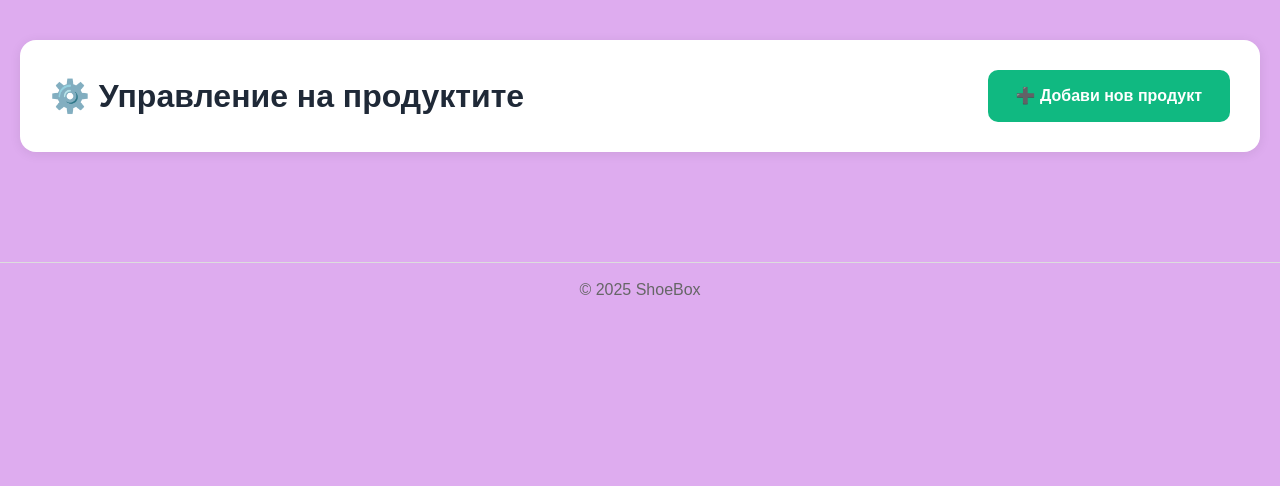
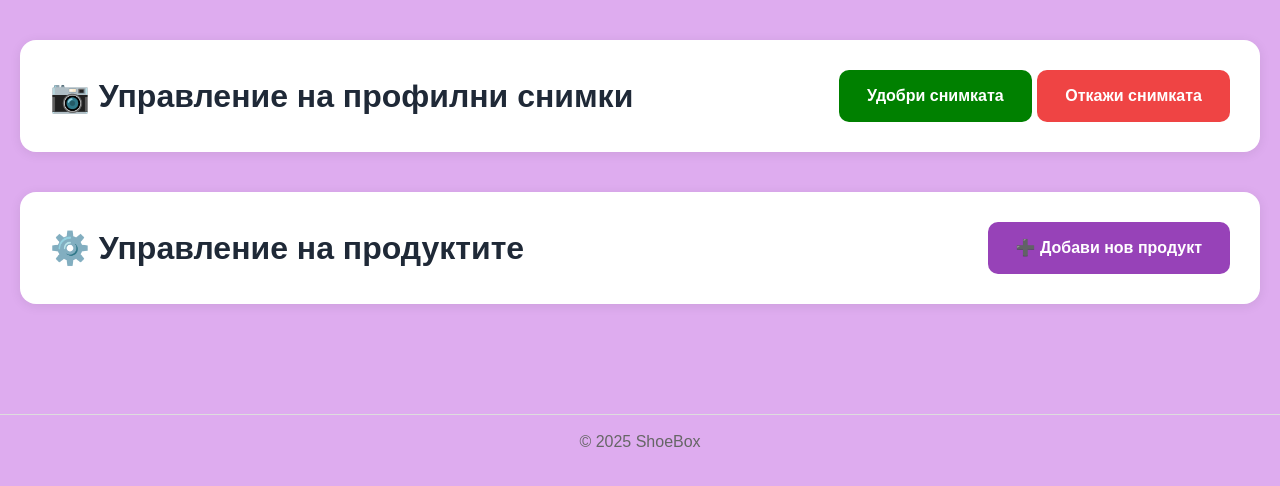
Before and after one commit to MIDimova21/ShoesProject, a Flask app: page /admin/products in a window 1280 px wide. Shown: the part 129-615 px from the top of the page. Run offline with Flask 3, Linux system fonts and the light colour scheme; data that the repository does not hold is empty; some libraries are stand-ins or nearby versions.

Commit message:
Add approving profile picture functionality

```diff
--- a/FlaskProject/controllers/admin_controller.py
+++ b/FlaskProject/controllers/admin_controller.py
@@ -1,5 +1,6 @@
 from flask import Blueprint, render_template, redirect, url_for, request, flash
 from FlaskProject import db
+from FlaskProject.services.auth_service import User
 
 from FlaskProject.services.catalog_service import Products, Trainers, Boots, Formal, Sneakers, Sandals
 
@@ -85,3 +86,20 @@ def delete_product(product_id):
         flash("Продуктът не беше открит!")
 
     return redirect(url_for("admin.manage_products"))
+
+
+@admin_bp.route("user/approve/picture")
+def approve_picture():
+    users = User.query.all()
+    for user in users:
+        user.is_picture_approved = True
+    db.session.commit()
+    return redirect(url_for("admin.manage_products"))
+
+@admin_bp.route("user/reject/picture")
+def reject_picture():
+    users = User.query.all()
+    for user in users:
+        user.is_picture_approved = False
+    db.session.commit()
+    return redirect(url_for("admin.manage_products"))
--- a/FlaskProject/services/auth_service.py
+++ b/FlaskProject/services/auth_service.py
@@ -11,6 +11,7 @@ class User(db.Model, UserMixin):
     email = db.Column(db.String(80), unique=True, nullable=False)
     __password = db.Column('password', db.String(255), nullable=False)
     is_admin = db.Column(db.Boolean, default=False)
+    is_picture_approved = db.Column(db.Boolean, default=False)
 
     def get_id(self):
         return str(self.user_id)
--- a/FlaskProject/static/admin.css
+++ b/FlaskProject/static/admin.css
@@ -22,9 +22,9 @@
   margin: 0;
 }
 
-.btn-add-product {
+.btn-add-product, .btn-approve-photo, .btn-reject-photo {
   padding: 14px 28px;
-  background: #10b981;
+  background: #9742b8;
   color: white;
   border: none;
   border-radius: 10px;
@@ -38,10 +38,13 @@
   gap: 8px;
 }
 
-.btn-add-product:hover {
-  background: #059669;
-  transform: translateY(-2px);
-  box-shadow: 0 4px 12px rgba(16, 185, 129, 0.3);
+.btn-approve-photo {
+  background: green;
+}
+
+.btn-reject-photo {
+  background: #ef4444;
+  margin-left: -200px;
 }
 
 .product-details {
--- a/FlaskProject/static/profile.css
+++ b/FlaskProject/static/profile.css
@@ -7,7 +7,7 @@
   border: 1px solid rgba(255, 255, 255, 0.2);
   font-size: 18px;
   animation: fadeIn 0.8s ease;
-  margin-left: 700px;
+  margin-left: 600px;
   margin-top: 50px;
 }
 
--- a/FlaskProject/templates/admin_products.html
+++ b/FlaskProject/templates/admin_products.html
@@ -8,6 +8,13 @@
 
 {% block content %}
 <div class="admin-container">
+
+  <div class="admin-header">
+    <h2 class="admin-title">📷 Управление на профилни снимки</h2>
+    <a href="{{ url_for('admin.approve_picture') }}" class="btn-approve-photo">Удобри снимката</a>
+    <a href="{{ url_for('admin.reject_picture') }}" class="btn-reject-photo">Откажи снимката</a>
+  </div>
+
   <div class="admin-header">
     <h2 class="admin-title">⚙️ Управление на продуктите</h2>
     <a href="{{ url_for('admin.add_product') }}" class="btn-add-product">➕ Добави нов продукт</a>
--- a/FlaskProject/templates/base.html
+++ b/FlaskProject/templates/base.html
@@ -29,14 +29,28 @@
               {% if current_user.is_authenticated %}
                 <a href="{{ url_for('catalog.show_catalog') }}">Каталог</a>
                 <a href="{{ url_for('cart.show_cart') }}">🛒 Количка</a>
+
                 <a class="nav-link d-flex align-items-center" href="{{ url_for('auth.profile') }}">
+                    {% if current_user.is_picture_approved == True %}
+                    <div class="profile-picture-container">
                         <img src="{{ url_for('static', filename='images/' ~ current_user.first_name ~ '_pfp.png') }}"
                            onerror="this.src='{{ url_for('static', filename='images/account.png') }}'"
                            alt="Profile Picture"
                            class="rounded-circle me-2"
                            style="width: 40px; height: 40px; object-fit: cover;">
                         {{ current_user.first_name }}
+                    </div>
+                    {% else %}
+                    <div class="profile-picture-container">
+                        <img src="{{ url_for('static', filename='images/account.png') }}"
+                             alt="Profile Picture"
+                           class="rounded-circle me-2"
+                           style="width: 40px; height: 40px; object-fit: cover;">
+                        {{ current_user.first_name }}
+                    </div>
+                    {% endif %}
                 </a>
+
                 {% if current_user.is_admin %}
                   <a href="{{ url_for('admin.manage_products') }}">⚙️ Админ</a>
                 {% endif %}
```
Also changed, not shown: FlaskProject/templates/profile.html (+6 -1 lines). Lines whose indentation alone changed are shown as unchanged.
